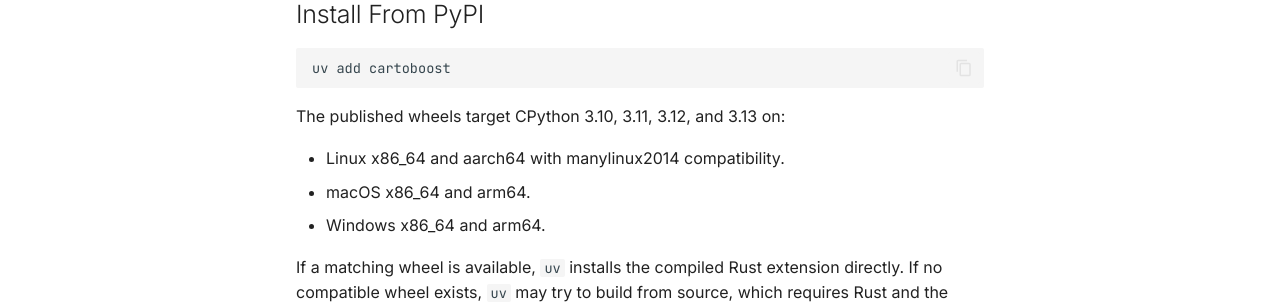
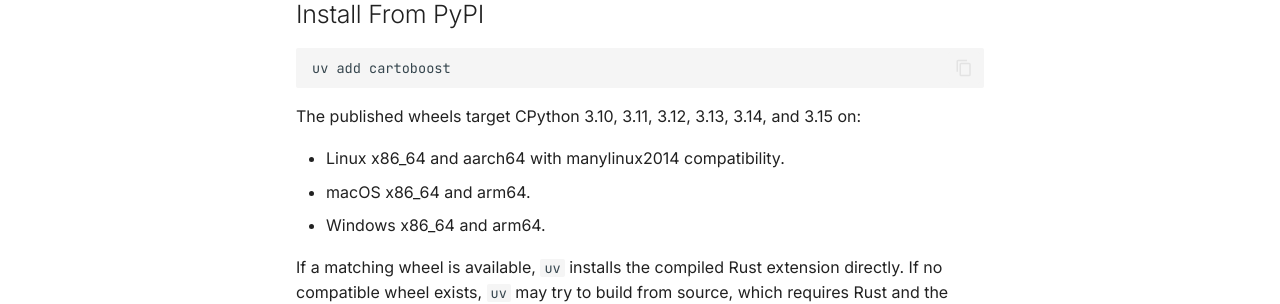
Before and after one commit to albrmar/cartoboost, an MkDocs documentation site: the page built from docs/installation.md, in a window 1280 px wide and 900 px high. Shown: the part 347-651 px from the top of the window. Built offline with MkDocs 1.6.1 and Material for MkDocs 9.7.7, drawn with Linux system fonts in a browser that asks for light colours; comment, search, counter and statistics services are not loaded; some of the changed text lies outside the part shown.

Commit message:
chore: add python 3.14 and 3.15 support surface

````diff
--- a/docs/installation.md
+++ b/docs/installation.md
@@ -10,7 +10,7 @@
 uv add cartoboost
 ```
 
-The published wheels target CPython 3.10, 3.11, 3.12, and 3.13 on:
+The published wheels target CPython 3.10, 3.11, 3.12, 3.13, 3.14, and 3.15 on:
 
 - Linux x86_64 and aarch64 with manylinux2014 compatibility.
 - macOS x86_64 and arm64.
@@ -82,5 +82,5 @@
 | Symptom | Fix |
 | --- | --- |
 | `ImportError: cartoboost._native` | Reinstall from PyPI or run `uv run --group dev maturin develop` in a source checkout. |
-| `uv` tries to compile from source | Use CPython 3.10-3.13 on a supported platform, or install Rust before building. |
+| `uv` tries to compile from source | Use CPython 3.10-3.15 on a supported platform, or install Rust before building. |
 | `cartoboost` command not found | Make sure the Python environment where `cartoboost` was installed is active. |
--- a/pyproject.toml
+++ b/pyproject.toml
@@ -22,6 +22,8 @@
     "Programming Language :: Python :: 3.11",
     "Programming Language :: Python :: 3.12",
     "Programming Language :: Python :: 3.13",
+    "Programming Language :: Python :: 3.14",
+    "Programming Language :: Python :: 3.15",
     "Programming Language :: Rust",
     "Topic :: Scientific/Engineering :: Artificial Intelligence",
 ]
````
Also changed, not shown: README.md (+1 -1 lines), 3 other files.
